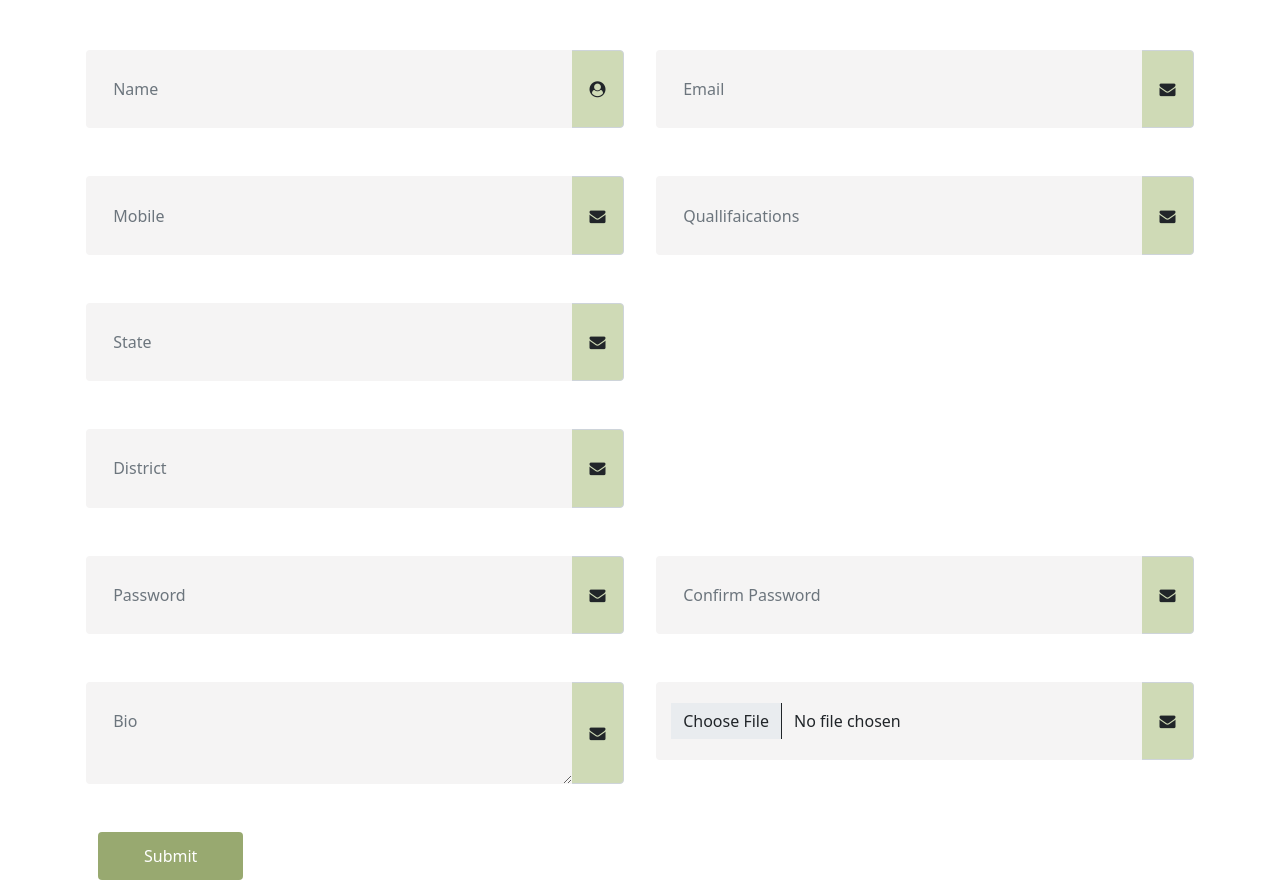
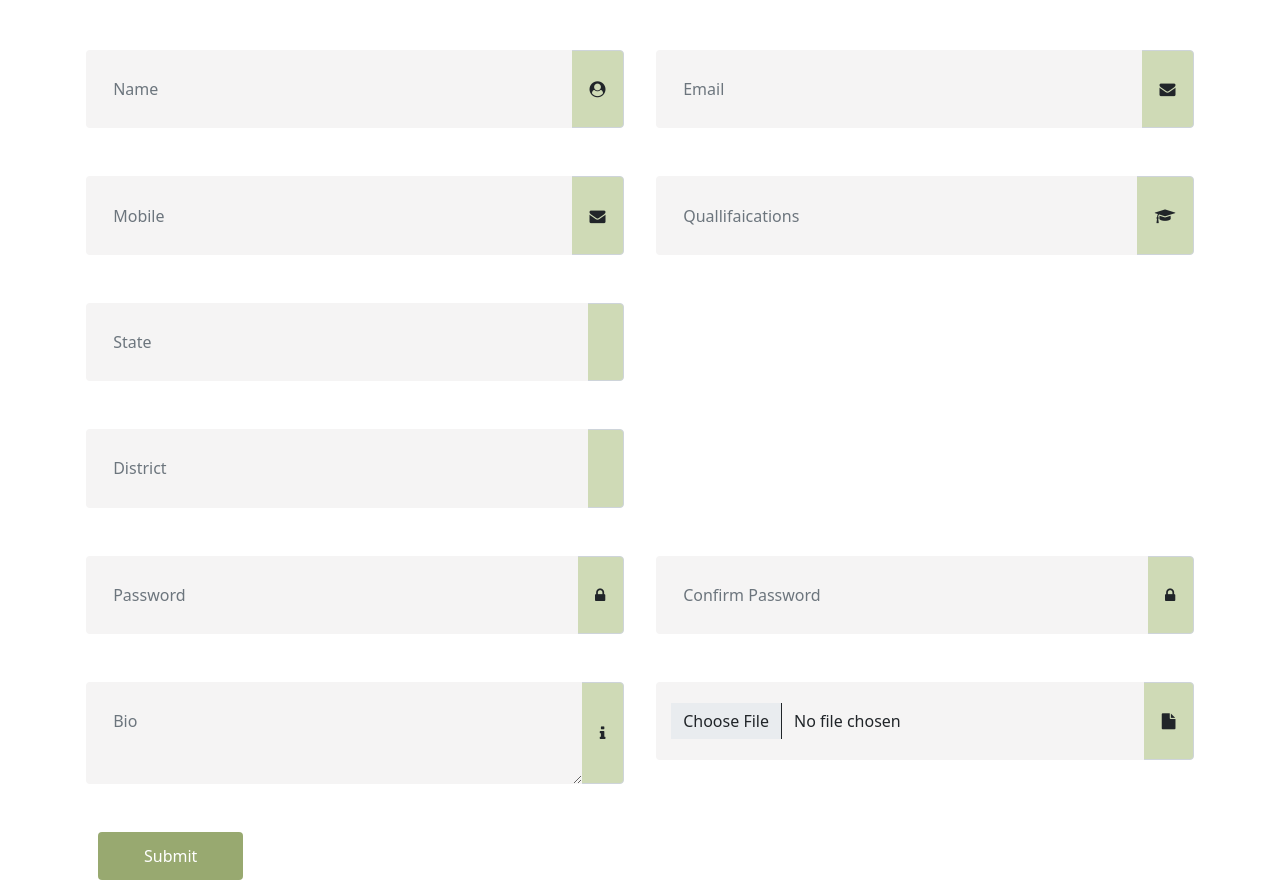
Before and after one commit to devraj4522/Voluntiering-, a Flask app: page /voluntier-register in a window 1280 px wide. Shown: the part 336-1216 px from the top of the page. Run offline with Flask 2, Linux system fonts and the light colour scheme; some libraries are stand-ins or nearby versions.

Commit message:
voluniter

```diff
--- a/templates/signup.html
+++ b/templates/signup.html
@@ -14,7 +14,7 @@
             <div class="profile-header">
             </div>
             <div class="avatar">
-                <img class="avatar-img" src="https://www.w3schools.com/howto/img_avatar.png" alt="user" />
+                <img class="avatar-img" src="https://www.flaticon.com/svg/vstatic/svg/149/149071.svg?token=exp=1618747722~hmac=2a0e7c78d4e5d2d967517a17b714be3f" alt="user" />
             </div>
             <h1 style="position: relative;top: 93px;text-align: center;"> Sign Up </h1>
             <div class="form">
--- a/templates/voluntier_registration.html
+++ b/templates/voluntier_registration.html
@@ -17,7 +17,7 @@
 
     <div class="profile-header"></div>
     <div class="avatar">
-        <img class="avatar-img" src="https://www.w3schools.com/howto/img_avatar.png" alt="user" />
+        <img class="avatar-img" src="https://www.flaticon.com/svg/vstatic/svg/149/149071.svg?token=exp=1618747722~hmac=2a0e7c78d4e5d2d967517a17b714be3f" alt="user" />
     </div>
     <h1 style="position: relative;top: 93px;text-align: center;"> SignUp To Become A Crisis Voluntier </h1>
 <!-- Login Form -->
@@ -48,7 +48,7 @@
         <div class="col-md-6 px-3">
             <div class="input-group mt-5">
                 {{form.quallifaications(class_="form-control form-field", placeholder="Quallifaications")}}
-                <span class="input-group-text form-field-right" id="basic-addon"><i class="fa fa-envelope"></i></span>
+                <span class="input-group-text form-field-right" id="basic-addon"><i class="fa fa-graduation-cap"></i></span>
             </div>
         </div>
     </div>
@@ -56,7 +56,7 @@
         <div class="col-md-6 px-3">
             <div class="input-group mt-5">
                 {{form.state(class="form-control form-field", placeholder="State")}}
-                <span class="input-group-text form-field-right" id="basic-addon"><i class="fa fa-envelope"></i></span>
+                <span class="input-group-text form-field-right" id="basic-addon"></span>
             </div>
         </div>
     </div>
@@ -64,7 +64,7 @@
         <div class="col-md-6 px-3">
             <div class="input-group mt-5">
             {{form.district(class="form-control form-field", placeholder="District")}}
-            <span class="input-group-text form-field-right" id="basic-addon"><i class="fa fa-envelope"></i></span>
+            <span class="input-group-text form-field-right" id="basic-addon"></span>
             </div>
         </div>
     </div>
@@ -72,13 +72,13 @@
         <div class="col-md-6 px-3">
                 <div class="input-group mt-5">
                     {{form.password(class="form-control form-field", placeholder="Password")}}
-                    <span class="input-group-text form-field-right" id="basic-addon"><i class="fa fa-envelope"></i></span>
+                    <span class="input-group-text form-field-right" id="basic-addon"><i class="fa fa-lock"></i></span>
                 </div>
         </div>
         <div class="col-md-6 px-3">
             <div class="input-group mt-5">
                 {{form.confirm(class="form-control form-field", placeholder="Confirm Password")}}
-                <span class="input-group-text form-field-right" id="basic-addon"><i class="fa fa-envelope"></i></span>
+                <span class="input-group-text form-field-right" id="basic-addon"><i class="fa fa-lock"></i></span>
             </div>
         </div>
     </div>
@@ -86,13 +86,13 @@
         <div class="col-md-6 px-3">
             <div class="input-group mt-5">
                 {{form.bio(class="form-control form-field", placeholder="Bio")}}
-                <span class="input-group-text form-field-right" id="basic-addon"><i class="fa fa-envelope"></i></span>
+                <span class="input-group-text form-field-right" id="basic-addon"><i class="fa fa-info"></i></span>
             </div>
         </div>
         <div class="col-md-6 px-3">
             <div class="input-group mt-5">
-                {{form.gov_doc(class="form-control form-field", placeholder="Upload Aadhar")}}
-                <span class="input-group-text form-field-right" id="basic-addon"><i class="fa fa-envelope"></i></span>
+                {{form.gov_doc(class="form-control form-field", placeholder="Upload Document")}}
+                <span class="input-group-text form-field-right" id="basic-addon"><i class="fa fa-file"></i></span>
             </div>
         </div>
     </div>
```
Also changed, not shown: static/images/user.svg (added).
